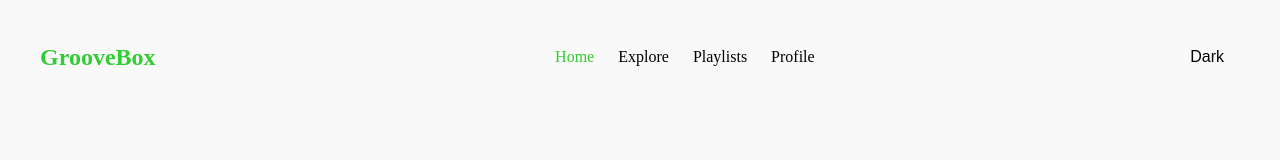
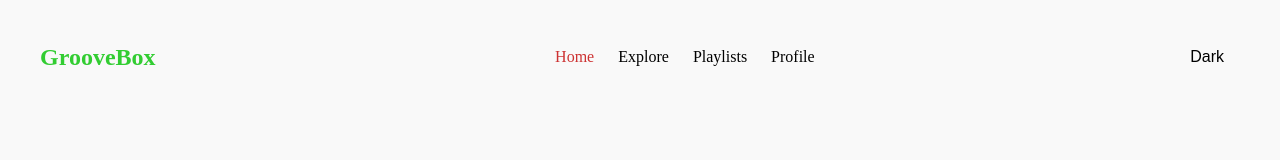
Before and after one commit to Chetan7771/Music_Player, a React (Vite) app in the folder my_reactapp_musicplayer/: page / in a window 1280 px wide. In both pictures the pointer is over the item "Home". Shown: the top 160 px of the page. Built offline with nearby package versions, Linux system fonts and the light colour scheme.

Commit message:
Modified background color

```diff
--- a/my_reactapp_musicplayer/src/index.css
+++ b/my_reactapp_musicplayer/src/index.css
@@ -46,7 +46,7 @@ body.dark {
   transform: scale(1.2);
 }
 li:hover{
-  color: #32cd32;
+  color: #cd3232;
 }
 .theme-toggle-btn {
   font-size: 1rem; /* Match the font size of navbar links */
```
